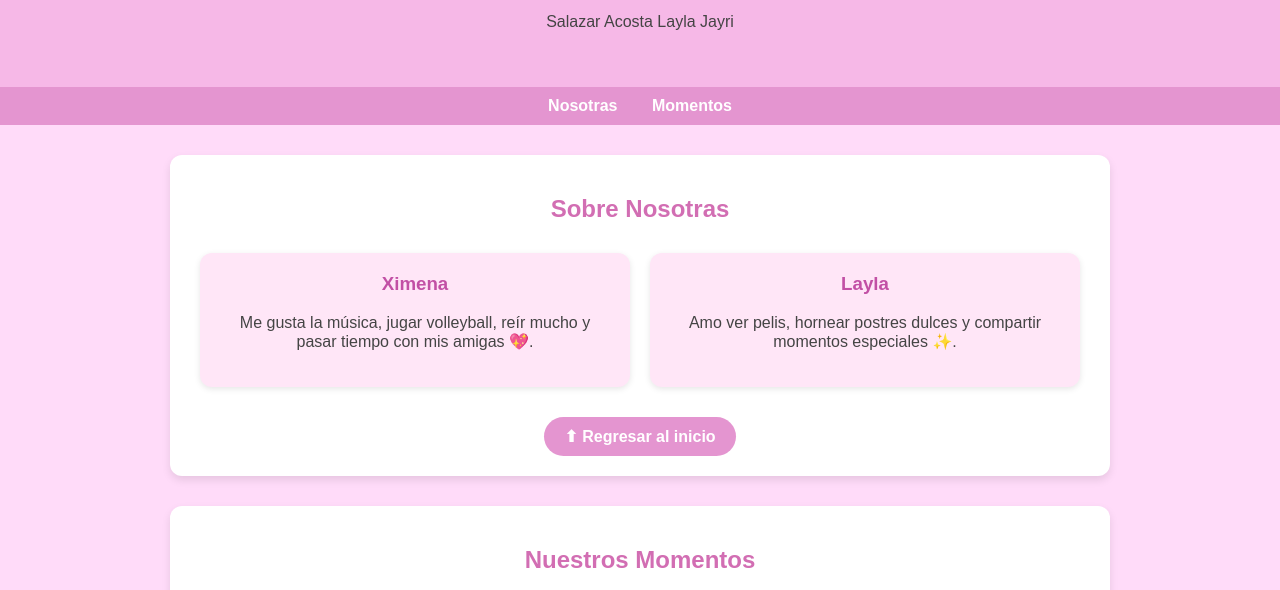
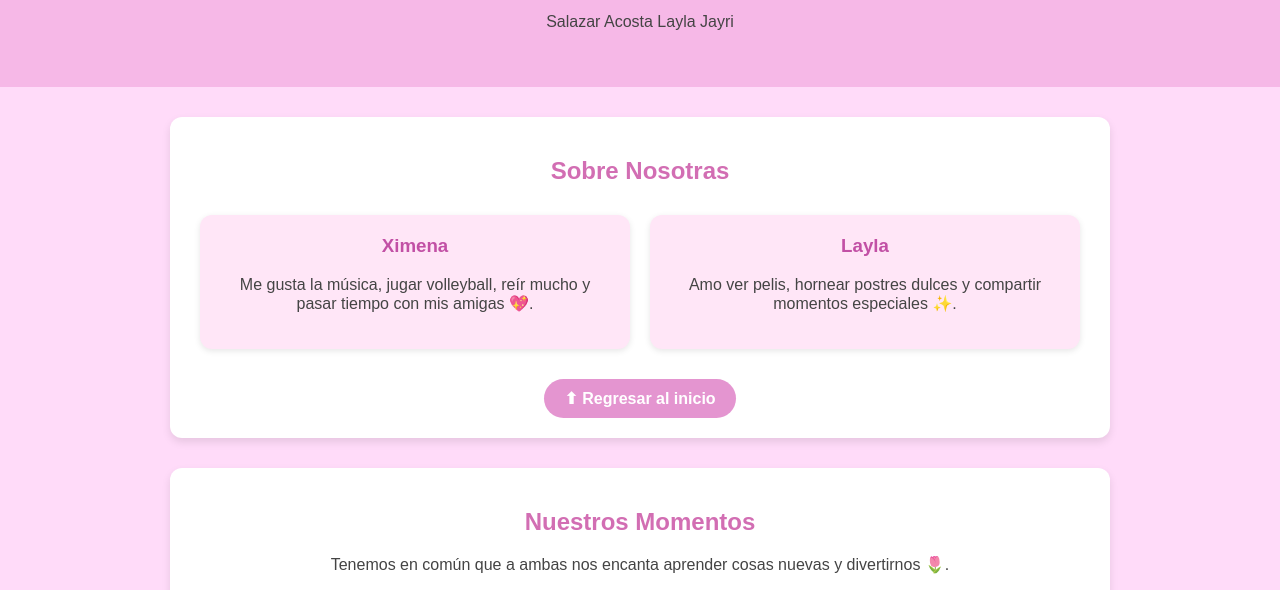
Before and after one commit to layyliss/ExamenParcial1.io, a plain HTML site: page index.html in a window 1280 px wide. Shown: the part 169-759 px from the top of the page. Drawn offline with Linux system fonts and the light colour scheme.

Commit message:
Update index.html

```diff
--- a/index.html
+++ b/index.html
@@ -20,17 +20,6 @@
       margin: 0;
       font-size: 2.5em;
       color: #fff;
-    }
-    nav {
-      background: #e495d0;
-      text-align: center;
-      padding: 10px;
-    }
-    nav a {
-      color: white;
-      text-decoration: none;
-      margin: 0 15px;
-      font-weight: bold;
     }
     section {
       max-width: 900px;
@@ -96,11 +85,6 @@
     <p>Salazar Acosta Layla Jayri</p>
   </header>
 
-  <nav>
-    <a href="#nosotras">Nosotras</a>
-    <a href="#momentos">Momentos</a>
-  </nav>
-
   <section id="nosotras">
     <h2>Sobre Nosotras</h2>
     <div class="perfil">
```
